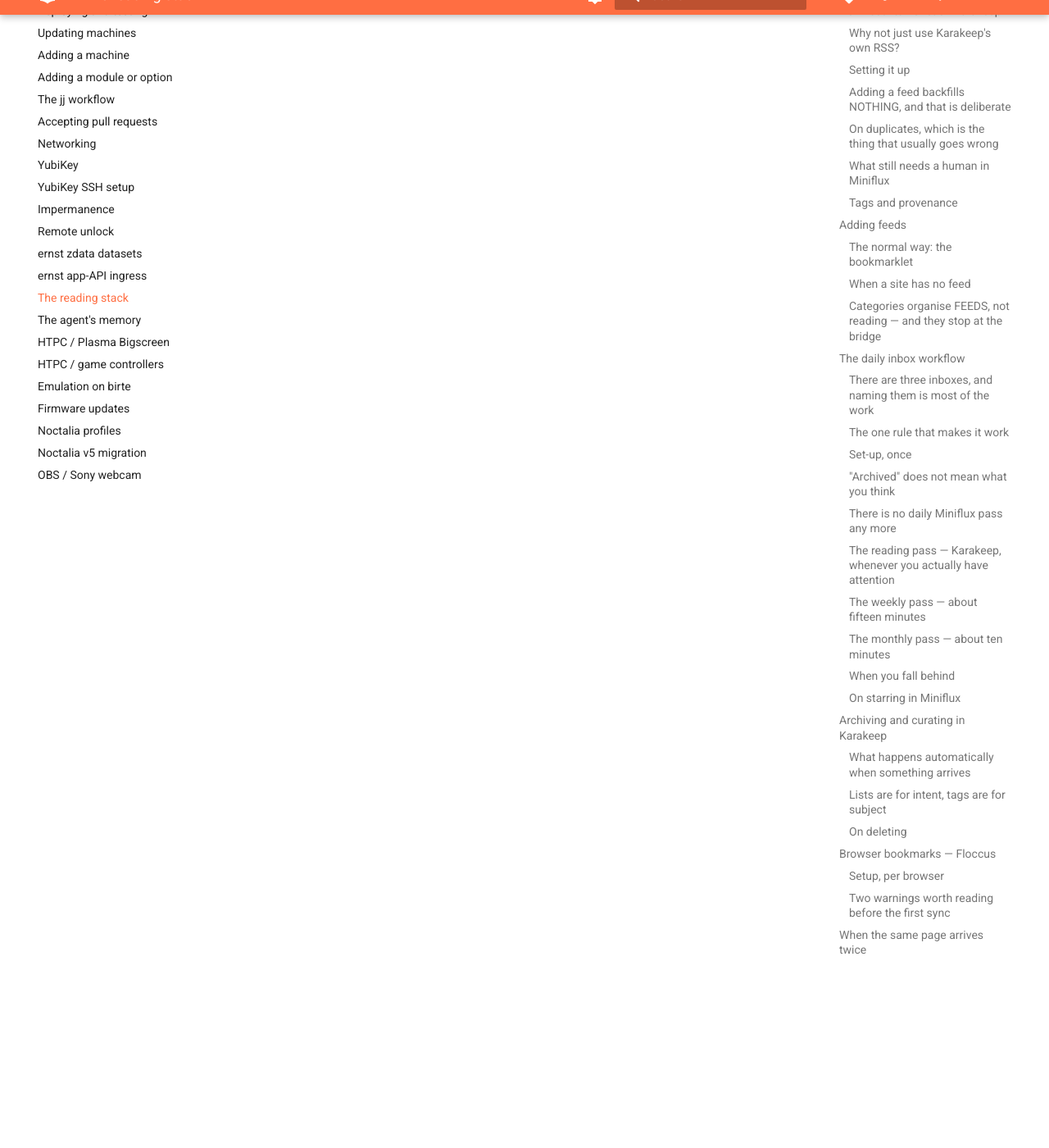
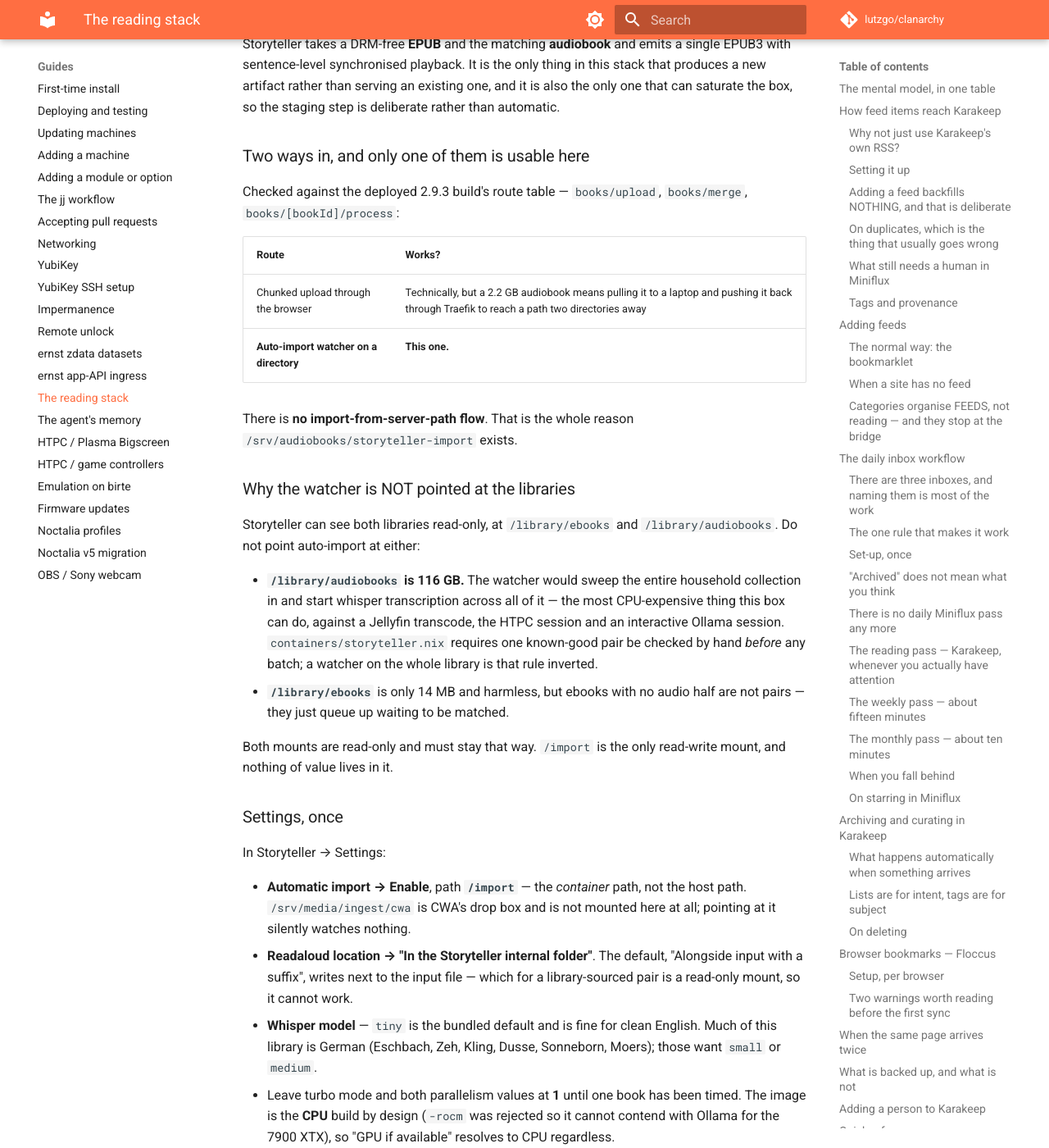
Before and after one commit to lutzgo/clanarchy, an MkDocs documentation site: the page built from docs/guides/reading-stack.md, in a window 1280 px wide and 1400 px high, scrolled down 14222 px. Shown: the whole window at 82% size. Built offline with MkDocs 1.6.1 and Material for MkDocs 9.7.7, drawn with Linux system fonts in a browser that asks for light colours; comment, search, counter and statistics services are not loaded; some of the changed text lies outside the part shown.

Commit message:
Give Storyteller a writable import staging directory (#252)

````diff
--- a/docs/guides/reading-stack.md
+++ b/docs/guides/reading-stack.md
@@ -575,3 +575,112 @@
 [the app-API ingress guide](ernst-app-api-ingress.md#vpn-clients-land-on-vlan-70-and-cannot-reach-vlan-90-by-default).
 
 **Until that rule exists, turn the VPN off to reach these two services.**
+
+## Read-along books — Storyteller, and how to stage a pair
+
+Storyteller takes a DRM-free **EPUB** and the matching **audiobook** and emits a
+single EPUB3 with sentence-level synchronised playback. It is the only thing in
+this stack that produces a new artifact rather than serving an existing one, and
+it is also the only one that can saturate the box, so the staging step is
+deliberate rather than automatic.
+
+### Two ways in, and only one of them is usable here
+
+Checked against the deployed 2.9.3 build's route table — `books/upload`,
+`books/merge`, `books/[bookId]/process`:
+
+| Route | Works? |
+|---|---|
+| Chunked upload through the browser | Technically, but a 2.2 GB audiobook means pulling it to a laptop and pushing it back through Traefik to reach a path two directories away |
+| **Auto-import watcher on a directory** | **This one.** |
+
+There is **no import-from-server-path flow**. That is the whole reason
+`/srv/audiobooks/storyteller-import` exists.
+
+### Why the watcher is NOT pointed at the libraries
+
+Storyteller can see both libraries read-only, at `/library/ebooks` and
+`/library/audiobooks`. Do not point auto-import at either:
+
+- **`/library/audiobooks` is 116 GB.** The watcher would sweep the entire
+  household collection in and start whisper transcription across all of it —
+  the most CPU-expensive thing this box can do, against a Jellyfin transcode,
+  the HTPC session and an interactive Ollama session. `containers/storyteller.nix`
+  requires one known-good pair be checked by hand *before* any batch; a watcher
+  on the whole library is that rule inverted.
+- **`/library/ebooks`** is only 14 MB and harmless, but ebooks with no audio half
+  are not pairs — they just queue up waiting to be matched.
+
+Both mounts are read-only and must stay that way. `/import` is the only
+read-write mount, and nothing of value lives in it.
+
+### Settings, once
+
+In Storyteller → Settings:
+
+- **Automatic import → Enable**, path **`/import`** — the *container* path, not
+  the host path. `/srv/media/ingest/cwa` is CWA's drop box and is not mounted
+  here at all; pointing at it silently watches nothing.
+- **Readaloud location → "In the Storyteller internal folder"**. The default,
+  "Alongside input with a suffix", writes next to the input file — which for a
+  library-sourced pair is a read-only mount, so it cannot work.
+- **Whisper model** — `tiny` is the bundled default and is fine for clean
+  English. Much of this library is German (Eschbach, Zeh, Kling, Dusse,
+  Sonneborn, Moers); those want `small` or `medium`.
+- Leave turbo mode and both parallelism values at **1** until one book has been
+  timed. The image is the **CPU** build by design (`-rocm` was rejected so it
+  cannot contend with Ollama for the 7900 XTX), so "GPU if available" resolves
+  to CPU regardless.
+
+### Staging a pair — the hardlink is the point
+
+`/srv/audiobooks/storyteller-import`, `/srv/audiobooks/library` and Storyteller's
+`/data` are all on **zdata/audiobooks**. So staging the audio half is `ln`:
+instant, zero bytes copied, however many gigabytes the book is. The ebook half
+comes from `zdata/media` and is a real copy, which at kilobytes does not matter.
+
+Put both halves in **one subdirectory** — that is what makes Storyteller treat
+them as a single item instead of two unmatched ones:
+
+```bash
+ssh root@10.0.50.10
+BOOK="/srv/audiobooks/storyteller-import/consider-phlebas"
+install -d -o 3022 -g 3000 -m 2770 "$BOOK"
+
+# audio half — hardlink, free
+ln "/srv/audiobooks/library/Iain M. Banks/Consider Phlebas: Culture Series, Book 1/"*.flac "$BOOK/"
+
+# ebook half — real copy, 562 KB
+cp "/srv/media/library/books/Iain Banks/Consider Phlebas- Culture Series, Book 1 (2014)/Consider Phlebas- Culture Series, Book 1 - Iain Banks.epub" "$BOOK/"
+
+chown -R 3022:3000 "$BOOK"
+```
+
+The watcher picks it up within seconds. Alignment then runs for a long time —
+it is nice'd and CPUWeight-limited, so it will not starve anything, which also
+means it is not fast.
+
+### Which pairs actually exist
+
+Both halves must be the same title, and the ebook must be **EPUB**. As of
+2026-09-27 the library supports exactly one ready pair:
+
+| Title | Ebook | Audiobook | Ready? |
+|---|---|---|---|
+| Consider Phlebas | `.epub` | 2.2 GB FLAC | **yes** |
+| Project Hail Mary | `.azw3` | 4.4 GB | no — convert to EPUB first (CWA can) |
+| Artemis | none (a stray `.txt`) | present | no |
+
+Note the author folders disagree: Audiobookshelf files Banks under
+**`Iain M. Banks`**, Bindery under **`Iain Banks`**. Neither is wrong and
+nothing depends on them matching — but a naive "which authors are in both"
+comparison misses this pair, so compare titles, not directories.
+
+### Where the output goes
+
+Into Storyteller's own `/data`, served through `storyteller.goclan.org` and read
+in the **Storyteller Reader** app (Android and iOS — set the server URL, log in,
+download). Do not route it anywhere else: Audiobookshelf cannot render EPUB
+media overlays, and CWA's ingest converts and deletes what it takes in, which
+would destroy the synchronisation that is the entire point. The synced book is
+a terminal artifact.
````
Also changed, not shown: 1 other file.
